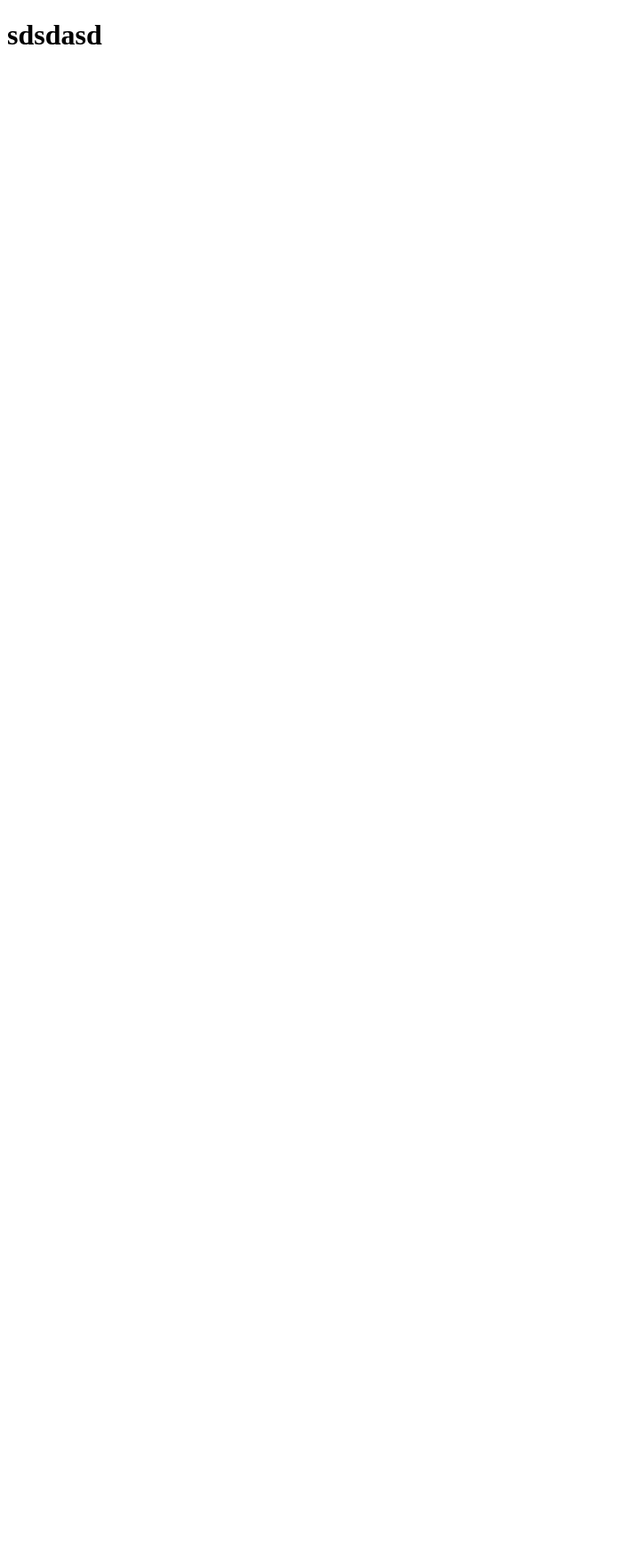
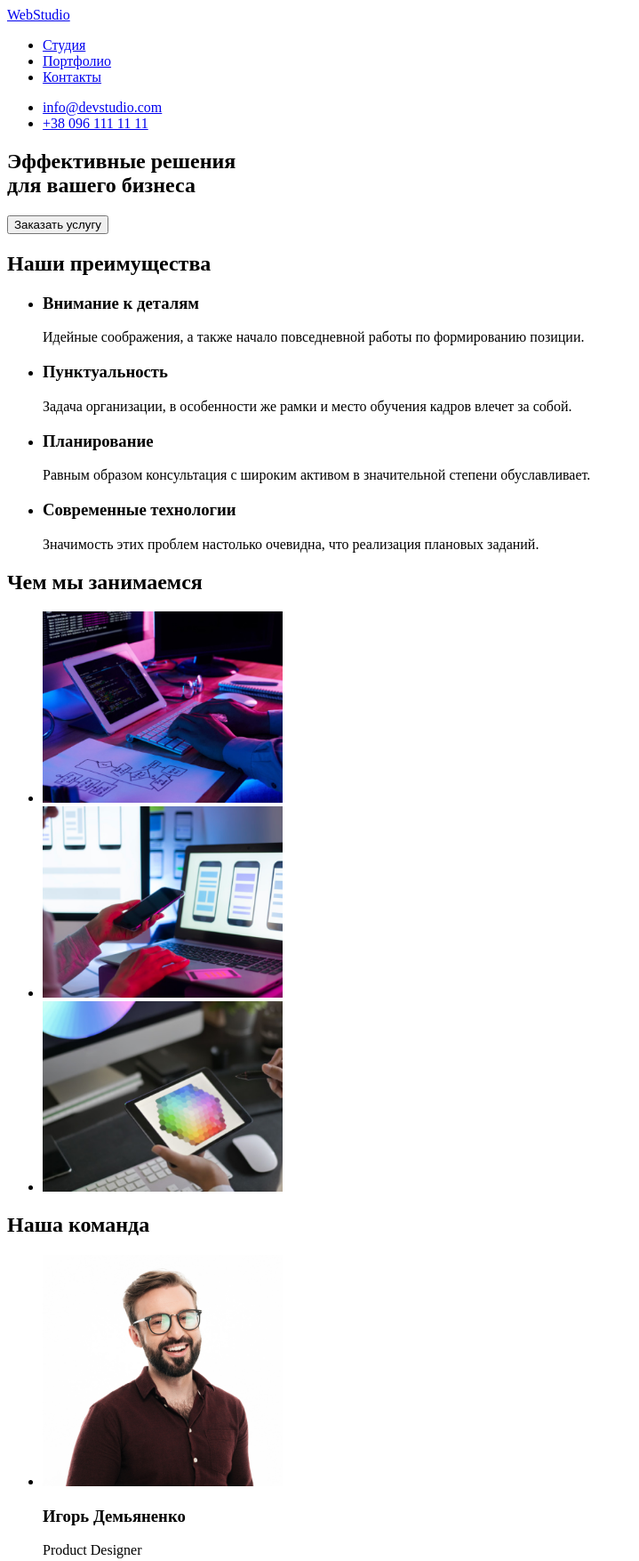
Before and after one commit to OlehIshchenko13/goit-markup-hw-01, a plain HTML site: page index.html in a window 1280 px wide. Shown: the top 1754 px of the page at 89% size, without its empty margins (0-719 px from the left). Before the commit the page ends 800 px from the top, so only its background shows below. Drawn offline with Linux system fonts and the light colour scheme.

Commit message:
разметка 1 задание

```diff
--- a/index.html
+++ b/index.html
@@ -1,12 +1,109 @@
 <!DOCTYPE html>
-<html lang="en">
-<head>
-    <meta charset="UTF-8">
-    <meta http-equiv="X-UA-Compatible" content="IE=edge">
-    <meta name="viewport" content="width=device-width, initial-scale=1.0">
-    <title>Document</title>
-</head>
-<body>
-    <h1>sdsdasd</h1>
-</body>
+<html lang="ru">
+   <head>
+      <meta charset="UTF-8" />
+      <meta http-equiv="X-UA-Compatible" content="IE=edge" />
+      <meta name="viewport" content="width=device-width, initial-scale=1.0" />
+      <title>Document</title>
+   </head>
+   <body>
+      <header>
+         <nav>
+            <a href="#" lang="en">WebStudio</a>
+            <ul>
+               <li><a href="#">Студия</a></li>
+               <li><a href="#">Портфолио</a></li>
+               <li><a href="#">Контакты</a></li>
+            </ul>
+         </nav>
+         <ul>
+            <li><a href="#">info@devstudio.com</a></li>
+            <li><a href="#">+38 096 111 11 11</a></li>
+         </ul>
+      </header>
+      <main>
+         <section>
+            <h1>
+               Эффективные решения <br />
+               для вашего бизнеса
+            </h1>
+            <button>Заказать услугу</button>
+         </section>
+         <section>
+            <h2>Наши преимущества</h2>
+            <ul>
+               <li>
+                  <h3>Внимание к деталям</h3>
+                  <p>
+                     Идейные соображения, а также начало повседневной работы по формированию
+                     позиции.
+                  </p>
+               </li>
+               <li>
+                  <h3>Пунктуальность</h3>
+                  <p>
+                     Задача организации, в особенности же рамки и место обучения кадров влечет за
+                     собой.
+                  </p>
+               </li>
+               <li>
+                  <h3>Планирование</h3>
+                  <p>
+                     Равным образом консультация с широким активом в значительной степени
+                     обуславливает.
+                  </p>
+               </li>
+               <li>
+                  <h3>Современные технологии</h3>
+                  <p>
+                     Значимость этих проблем настолько очевидна, что реализация плановых заданий.
+                  </p>
+               </li>
+            </ul>
+         </section>
+         <section>
+            <h2>Чем мы занимаемся</h2>
+            <ul>
+               <li>
+                  <img src="./images/present-section/box-1.jpg" alt="Програмирование" width="270" />
+               </li>
+               <li><img src="./images/present-section/box-2.png" alt="Макет" width="270" /></li>
+               <li><img src="./images/present-section/box-3.png" alt="Дизайн" width="270" /></li>
+            </ul>
+         </section>
+         <section>
+            <h2>Наша команда</h2>
+            <ul>
+               <li>
+                  <img src="./images/team/img.jpg" alt="Дизайнер" width="270" />
+                  <h3>Игорь Демьяненко</h3>
+                  <p leng="en">Product Designer</p>
+               </li>
+               <li>
+                  <img src="./images/team/img-(1).jpg" alt="Разработчик" width="270" />
+                  <h3>Ольга Репина</h3>
+                  <p leng="en">Frontend Developerr</p>
+               </li>
+               <li>
+                  <img src="./images/team/img-(2).jpg" alt="Маркетолог" width="270" />
+                  <h3>Николай Тарасов</h3>
+                  <p leng="en">Marketing</p>
+               </li>
+               <li>
+                  <img src="./images/team/img-(3).jpg" alt="Дизайнер интерфейсов" width="270" />
+                  <h3>Михаил Ермаков</h3>
+                  <p leng="en">UI Designer</p>
+               </li>
+            </ul>
+         </section>
+      </main>
+      <footer>
+         <a href="#" lang="en">WebStudio</a>
+         <address>
+            г. Киев, пр-т Леси Украинки, 26
+         </address>
+         <a href="#">info@example.com</a>
+         <a href="#">+38 099 111 11 11</a>
+      </footer>
+   </body>
 </html>
```
Also changed, not shown: .prettierrc.json (added), images/present-section/box-1.jpg (added), images/present-section/box-2.png (added), images/present-section/box-3.png (added), images/team/img-(1).jpg (added), images/team/img-(2).jpg (added), images/team/img-(3).jpg (added), images/team/img.jpg (added).
